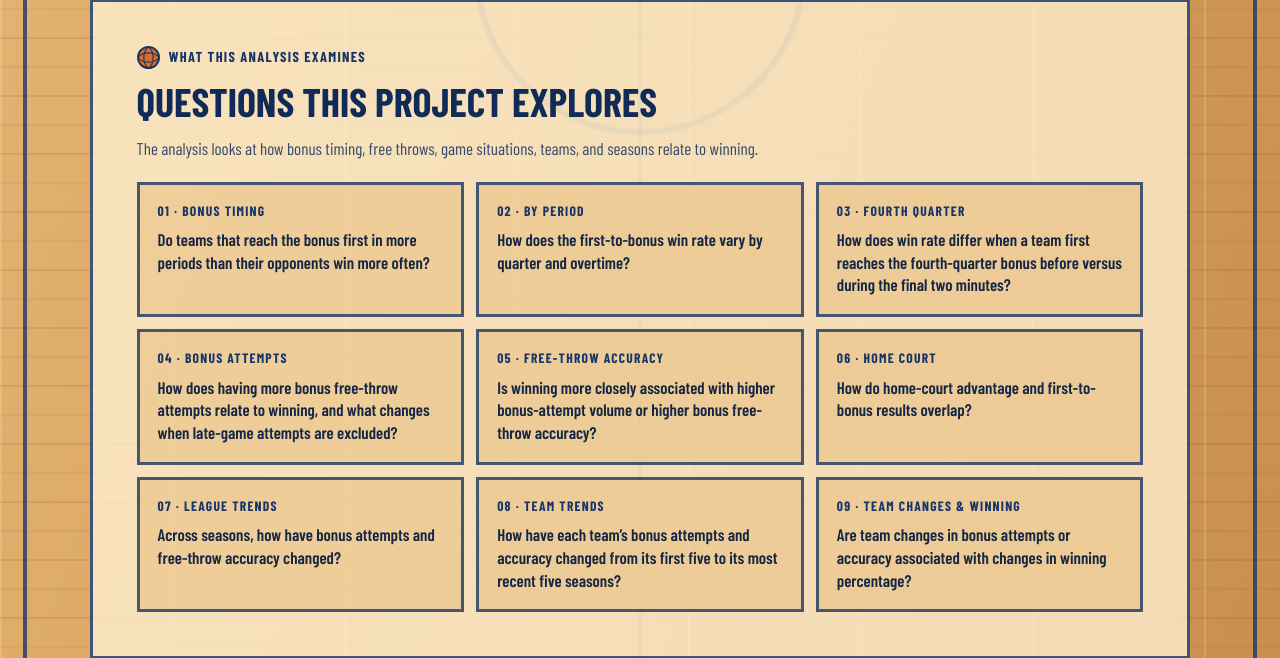
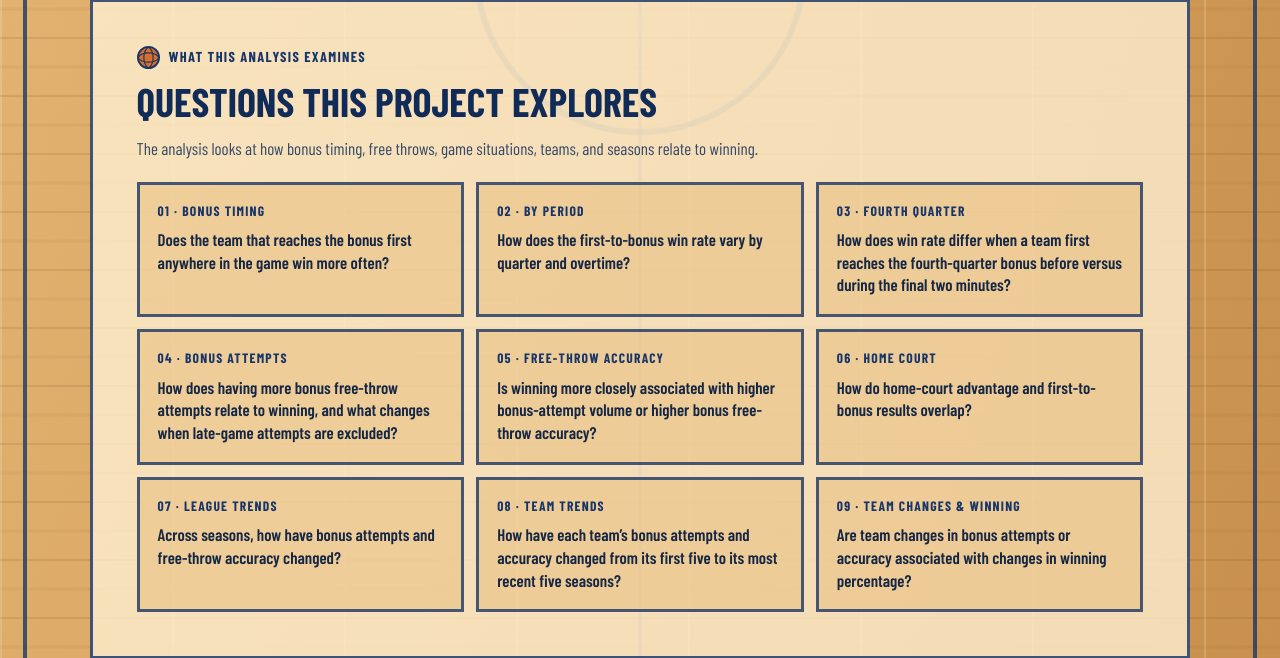
Before and after one commit to 21mhynes/NBA-data-analysis, a Flask app: page / in a window 1280 px wide. Shown: the part 1439-2097 px from the top of the page. Run offline with Flask 3, Linux system fonts and the light colour scheme; some web fonts are replaced.

Commit message:
Clarify first-in-game bonus definition

```diff
--- a/templates/index.html
+++ b/templates/index.html
@@ -663,7 +663,7 @@ main::after {
         <div class="eyebrow">League finding · First to the bonus</div>
         <h2>A small edge across the full game</h2>
         <div class="big-number">{{ "%.2f"|format(data.first_bonus_pct) }}%</div>
-        <p>Teams that reached the bonus first in more periods than their opponents won this share of games. The edge is modest.</p>
+        <p>The team that reached the bonus first anywhere in the game won this share of games. This is a small association, not a strong predictor by itself.</p>
         <p class="small-note">Recorded first bonus entries in {{ "{:,}".format(data.first_bonus_games) }} games.</p>
       </section>
 
@@ -764,7 +764,7 @@ main::after {
       <h2>Questions this project explores</h2>
       <p class="question-intro">The analysis looks at how bonus timing, free throws, game situations, teams, and seasons relate to winning.</p>
       <div class="question-grid">
-        <article class="question-card"><div class="eyebrow">01 · BONUS TIMING</div><p>Do teams that reach the bonus first in more periods than their opponents win more often?</p></article>
+        <article class="question-card"><div class="eyebrow">01 · BONUS TIMING</div><p>Does the team that reaches the bonus first anywhere in the game win more often?</p></article>
         <article class="question-card"><div class="eyebrow">02 · BY PERIOD</div><p>How does the first-to-bonus win rate vary by quarter and overtime?</p></article>
         <article class="question-card"><div class="eyebrow">03 · FOURTH QUARTER</div><p>How does win rate differ when a team first reaches the fourth-quarter bonus before versus during the final two minutes?</p></article>
         <article class="question-card"><div class="eyebrow">04 · BONUS ATTEMPTS</div><p>How does having more bonus free-throw attempts relate to winning, and what changes when late-game attempts are excluded?</p></article>
```
